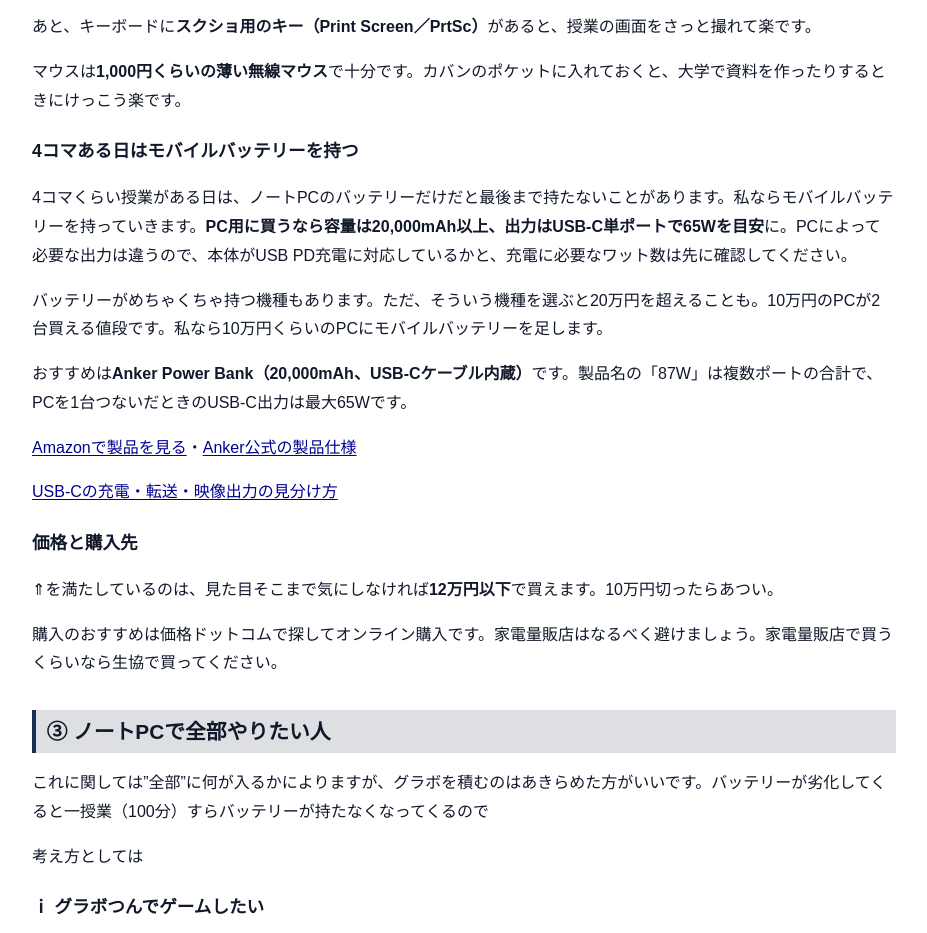
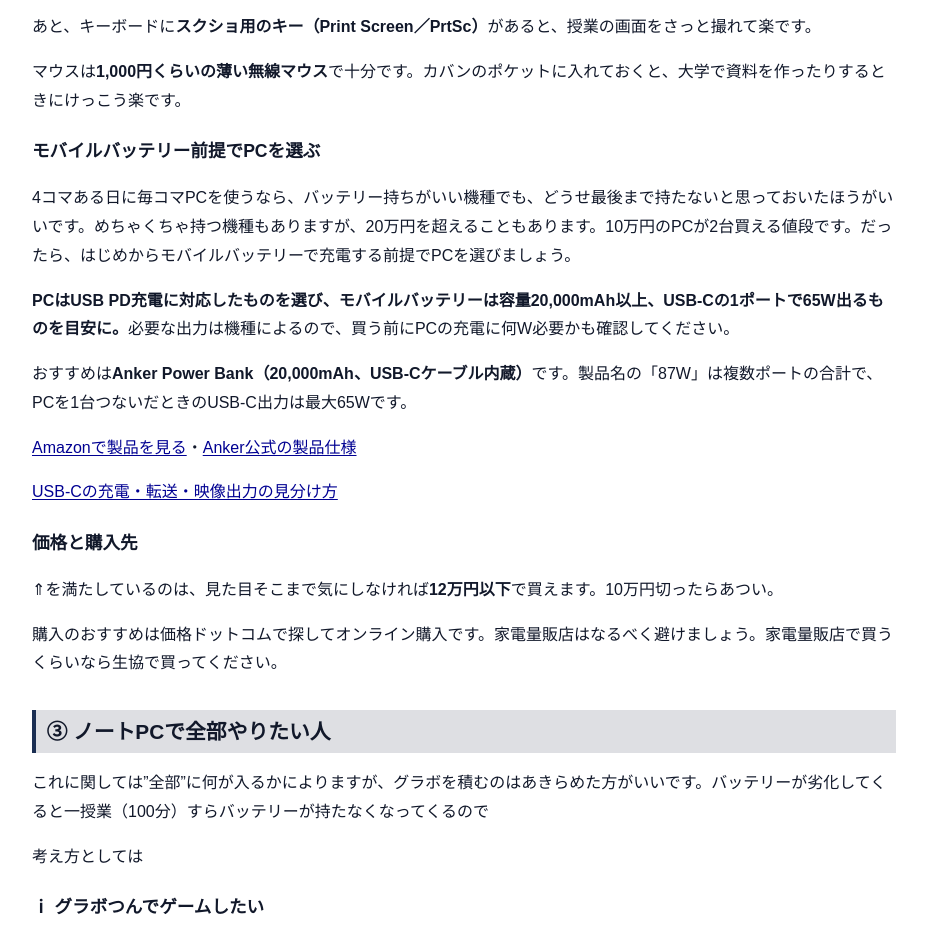
Before and after one commit to Syu-Syuto/shu-pc-notebook, a plain HTML site: page choose-pc.html in a window 1280 px wide. Shown: the part 1583-2516 px from the top of the page, without its empty margins (176-1103 px from the left). Drawn offline with Linux system fonts and the light colour scheme.

Commit message:
Clarify laptop selection around portable charging

```diff
--- a/choose-pc.html
+++ b/choose-pc.html
@@ -49,9 +49,9 @@
       <p>Officeソフトに関しては大学でもらえるのでなくてokです、というか無い方が安いのでなるべくそっちを選んでください</p>
       <p>あと、キーボードに<strong>スクショ用のキー（Print Screen／PrtSc）</strong>があると、授業の画面をさっと撮れて楽です。</p>
       <p>マウスは<strong>1,000円くらいの薄い無線マウス</strong>で十分です。カバンのポケットに入れておくと、大学で資料を作ったりするときにけっこう楽です。</p>
-      <h3>4コマある日はモバイルバッテリーを持つ</h3>
-      <p>4コマくらい授業がある日は、ノートPCのバッテリーだけだと最後まで持たないことがあります。私ならモバイルバッテリーを持っていきます。<strong>PC用に買うなら容量は20,000mAh以上、出力はUSB-C単ポートで65Wを目安</strong>に。PCによって必要な出力は違うので、本体がUSB PD充電に対応しているかと、充電に必要なワット数は先に確認してください。</p>
-      <p>バッテリーがめちゃくちゃ持つ機種もあります。ただ、そういう機種を選ぶと20万円を超えることも。10万円のPCが2台買える値段です。私なら10万円くらいのPCにモバイルバッテリーを足します。</p>
+      <h3>モバイルバッテリー前提でPCを選ぶ</h3>
+      <p>4コマある日に毎コマPCを使うなら、バッテリー持ちがいい機種でも、どうせ最後まで持たないと思っておいたほうがいいです。めちゃくちゃ持つ機種もありますが、20万円を超えることもあります。10万円のPCが2台買える値段です。だったら、はじめからモバイルバッテリーで充電する前提でPCを選びましょう。</p>
+      <p><strong>PCはUSB PD充電に対応したものを選び、モバイルバッテリーは容量20,000mAh以上、USB-Cの1ポートで65W出るものを目安に。</strong>必要な出力は機種によるので、買う前にPCの充電に何W必要かも確認してください。</p>
       <p>おすすめは<strong>Anker Power Bank（20,000mAh、USB-Cケーブル内蔵）</strong>です。製品名の「87W」は複数ポートの合計で、PCを1台つないだときのUSB-C出力は最大65Wです。</p>
       <p><a href="https://www.amazon.co.jp/dp/B0CXNY69DC">Amazonで製品を見る</a>・<a href="https://www.ankerjapan.com/products/a1383">Anker公式の製品仕様</a></p>
       <p><a href="usb-c.html">USB-Cの充電・転送・映像出力の見分け方</a></p>
```
